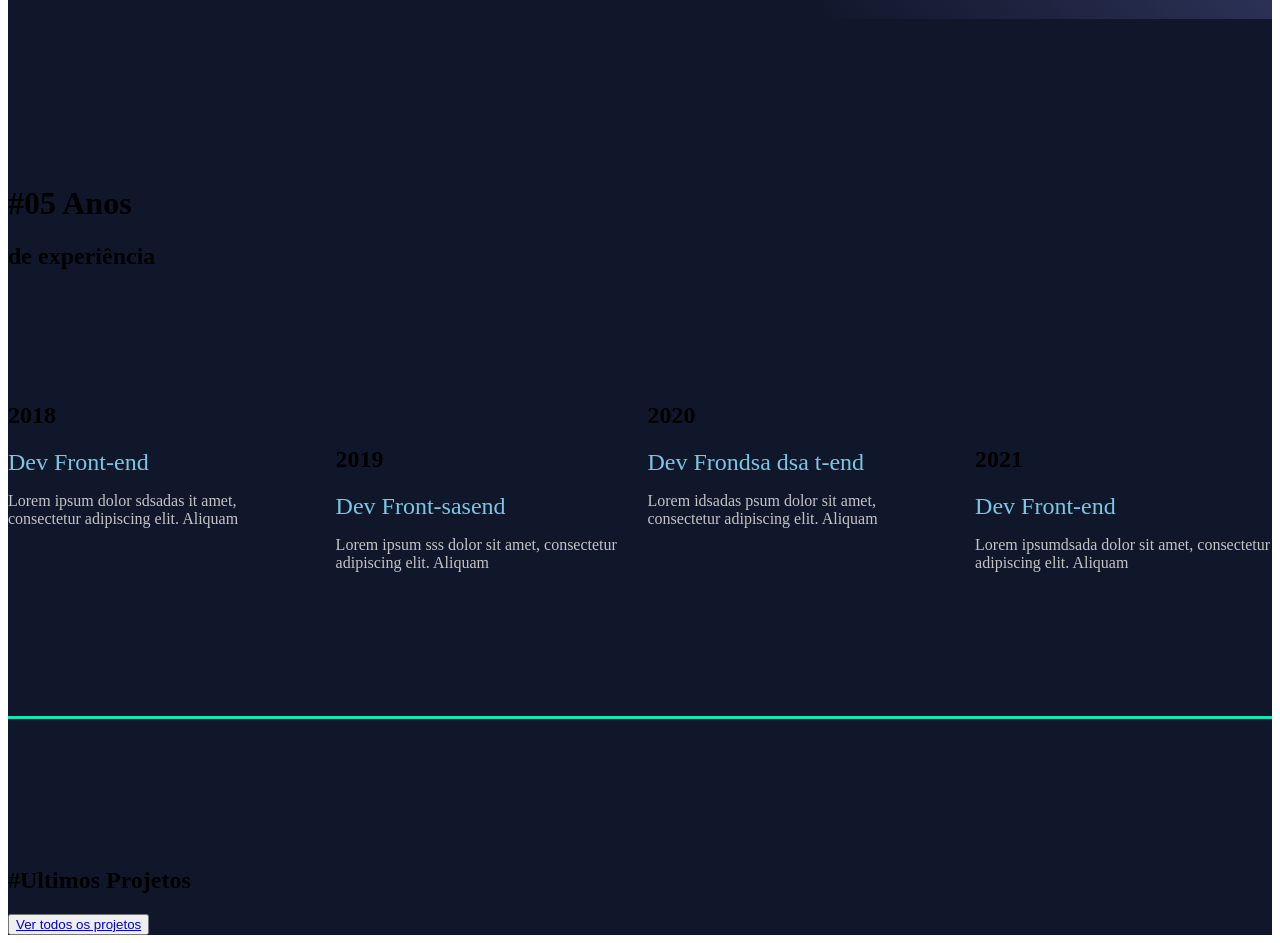
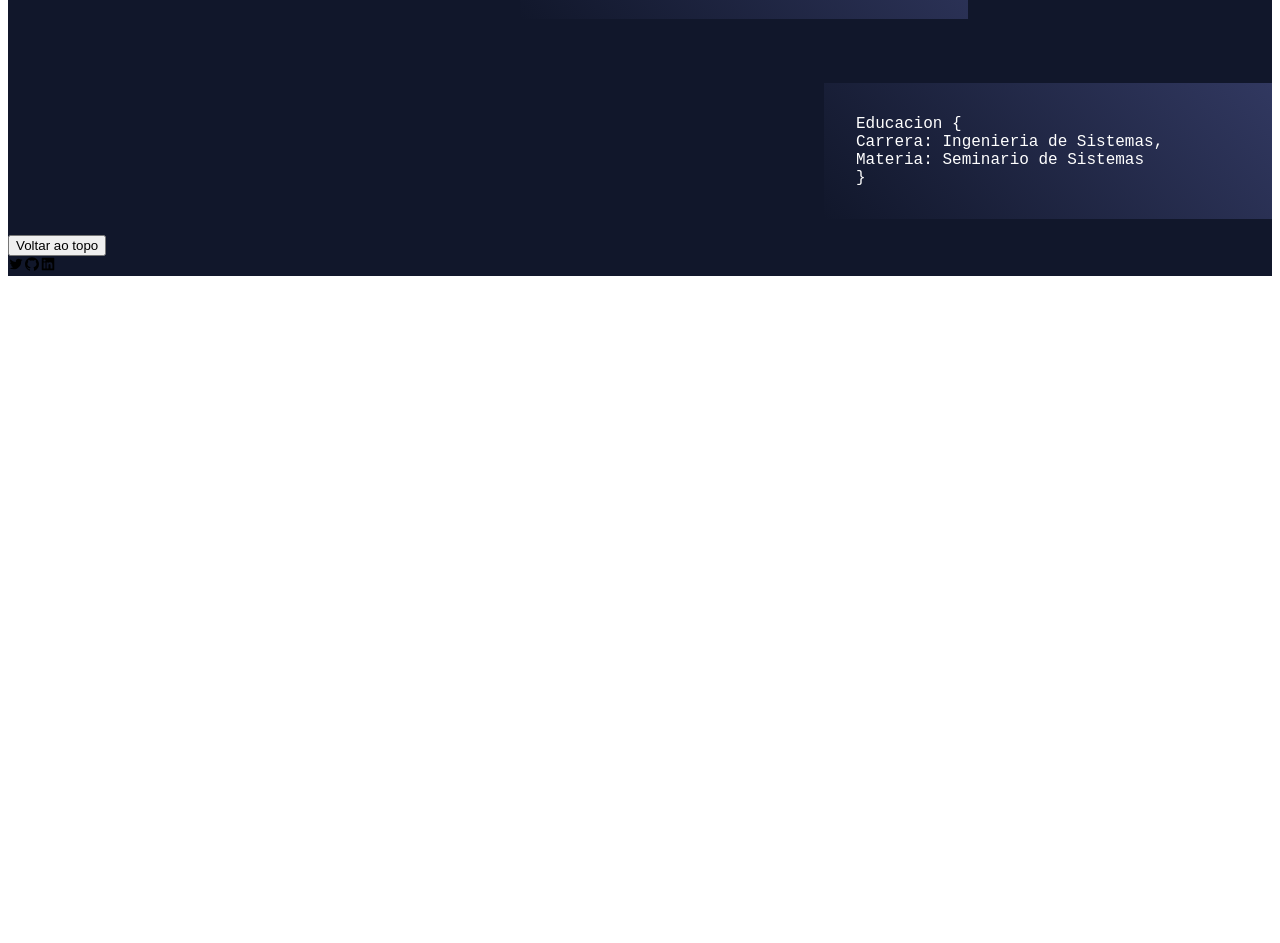
Before and after one commit to coyo97/portafolio_mario_coyo, a Next.js app: page / in a window 1280 px wide. Shown: the part 940-1883 px from the top of the page. After the commit the page ends 1224 px from the top, so only its background shows below. Built offline with nearby package versions, Linux system fonts and the light colour scheme.

Commit message:
Modidficacion casi para entregar

```diff
--- /dev/null
+++ b/src/components/Footer/index.tsx
@@ -0,0 +1,43 @@
+
+import {
+  AiOutlineTwitter,
+  AiOutlineGithub,
+  AiFillLinkedin
+} from 'react-icons/ai';
+import { Container } from './styles';
+
+function Footer() {
+  function handleRedirect(url: string) {
+    window.open(url);
+  }
+
+  function handleScrollTop() {
+    window.scroll({
+      top: 0,
+      behavior: 'smooth'
+    });
+  }
+
+  return (
+    <Container>
+      <div className="container">
+        <button type="button" onClick={handleScrollTop}>
+          Voltar ao topo
+        </button>
+        <section >
+          <AiOutlineTwitter
+            onClick={() => handleRedirect('https://twitter.com')}
+          />
+          <AiOutlineGithub
+            onClick={() => handleRedirect('https://github.com')}
+          />
+          <AiFillLinkedin
+            onClick={() => handleRedirect('https://linkedin.com')}
+          />
+        </section>
+      </div>
+    </Container>
+  );
+}
+
+export default Footer;
--- /dev/null
+++ b/src/components/Footer/styles.ts
@@ -0,0 +1,51 @@
+import styled from 'styled-components';
+
+export const Container = styled.footer`
+  width: 100%;
+  display: flex;
+  margin-top: 10rem;
+  border-top: 1px solid linear-gradient(225deg, #313860 0%, #11172B 100%);
+  height: 5rem;
+  align-items: center;
+  justify-content: center;
+  > div {
+    display: flex;
+    align-items: center;
+    justify-content: space-between;
+    button {
+      background: none;
+      border: none;
+      color: #7AC7E3;
+      text-transform: uppercase;
+      font-weight: 300;
+      font-size: 1.2rem;
+    }
+    > section {
+      display: flex;
+      align-items: center;
+      gap: 1rem;
+      svg {
+        width: 2rem;
+        height: 2rem;
+        color: #848DA0;
+        transition: 0.5s;
+        cursor: pointer;
+        &:hover {
+          color: #0EE7B7;
+        }
+      }
+    }
+    @media (max-width: 450px) {
+      button {
+        font-size: 0.9rem;
+      }
+      > section {
+        gap: 0.5rem;
+        svg {
+          width: 1.5rem;
+          height: 1.5rem;
+        }
+      }
+    }
+  }
+`;
--- a/src/components/Header/styles.ts
+++ b/src/components/Header/styles.ts
@@ -12,7 +12,7 @@ export const Container = styled.header`
   align-items: center;
   justify-content: center;
   height: 4rem;
-  border-bottom: 1px solid ${({ theme }) => theme.backgroundLight};
+  border-bottom: 1px solid #1B2138;
   ul {
     display: flex;
     gap: 2rem;
--- a/src/components/HomeHero/index.tsx
+++ b/src/components/HomeHero/index.tsx
@@ -34,6 +34,16 @@ export function HomeHero() {
             </div>
             {'\u007D'}
           </CodeItem>
+          <CodeItem data-aos="zoom-in" className={`${styles.codeItem}`}>
+            <span className="purple">Educacion</span> {'\u007B'}
+            <div>
+              Carrera: <span className="blue">Ingenieria de Sistemas,</span>
+            </div>
+            <div>
+              Materia: <span className="blue">Seminario de Sistemas</span>
+            </div>
+            {'\u007D'}
+          </CodeItem>
         </InfosContainer>
       </div>
     </Container>
--- a/src/pages/index.tsx
+++ b/src/pages/index.tsx
@@ -5,6 +5,7 @@ import { Header } from '@/components/Header';
 import { Experiencias } from '@/components/Experiencias';
 import {Proyectos}  from '../components/Proyectos';
 import styles from '@/styles/theme'
+import Footer from '@/components/Footer';
 const Home = () => {
 
   return (
@@ -12,9 +13,8 @@ const Home = () => {
       <Header/>
       <main className="container">
         <HomeHero />
-        <Experiencias/>
-        <Proyectos/>
       </main>
+      <Footer/>
     </HomeContainer>
   );
 };
```
